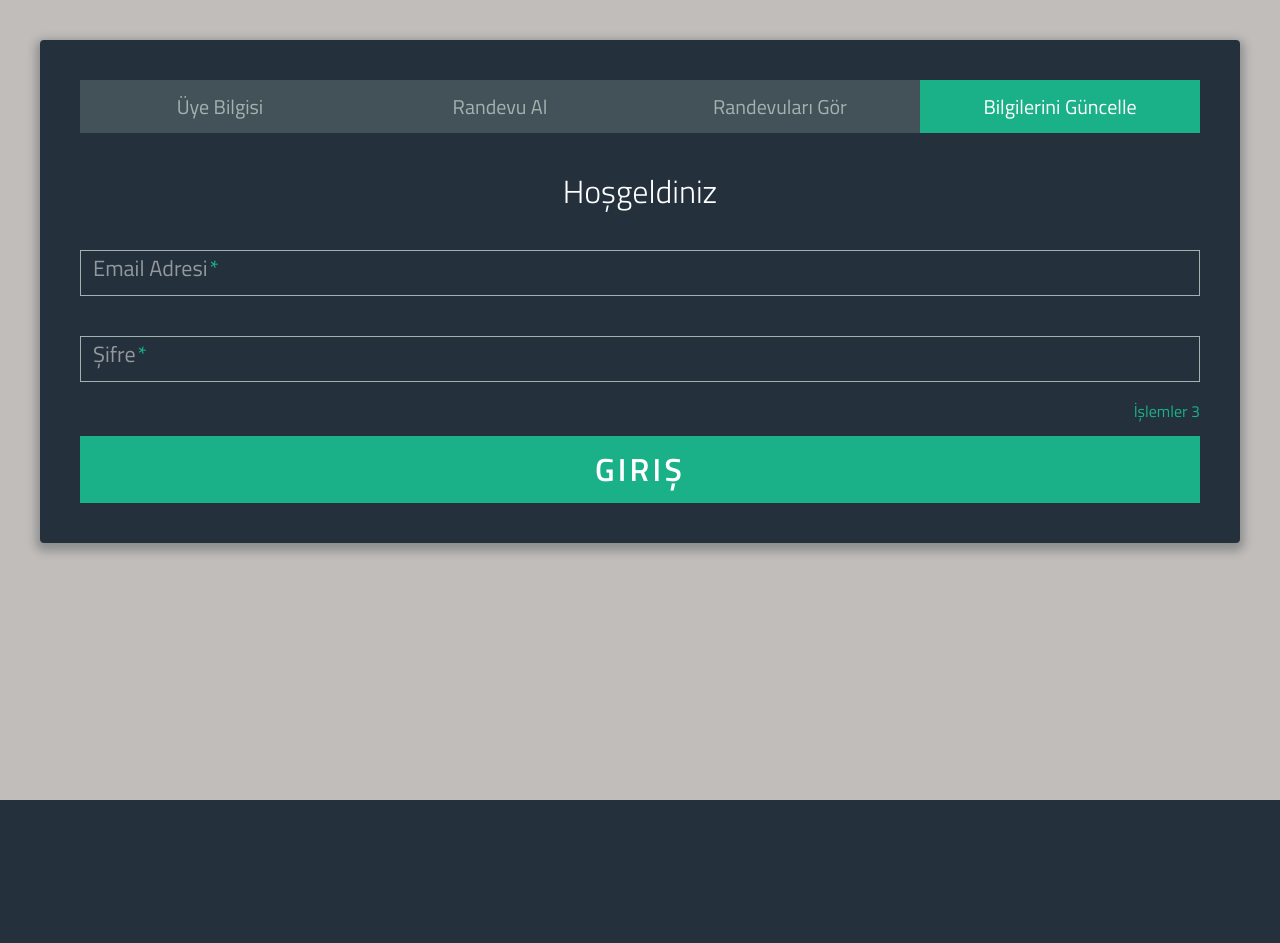
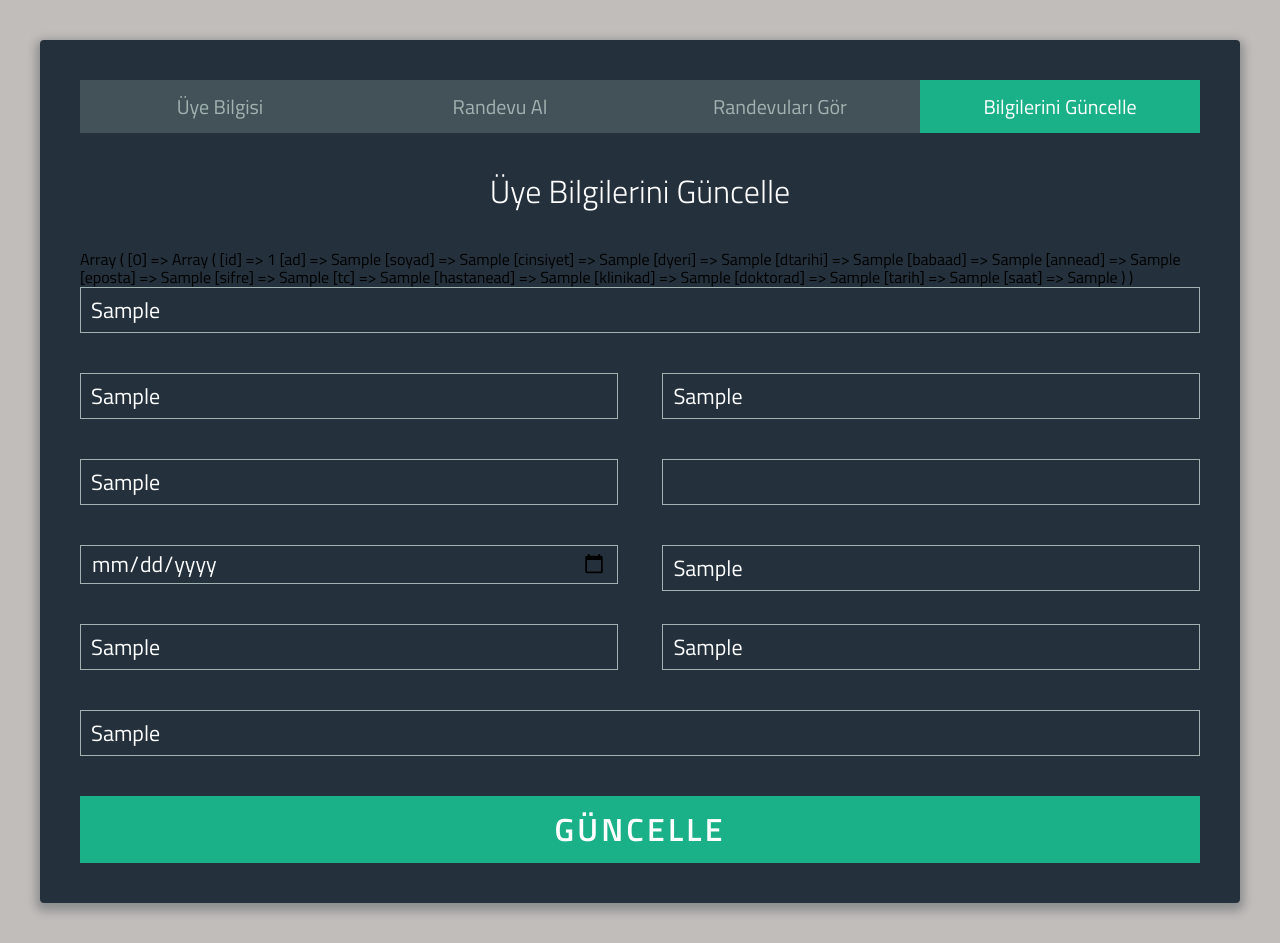
Before and after one commit to yusufdem1r/yusufsite, a PHP site: page /giris.php in a window 1280 px wide, after a click on "Bilgilerini Güncelle". Before the commit the page ends 800 px from the top, so only its background shows below. Run offline with PHP 8.4, Linux system fonts and the light colour scheme; tables that the repository leaves empty or names only in its code hold one stand-in row (values such as "Sample post"); data that the repository does not hold is empty; some libraries are stand-ins or nearby versions.

Commit message:
üye güncelleme kısmında üyenin bilgileri getirildi
üye bilgileri getirildi ama güncelleme kodunun yazılmasına rağmen
güncellemiyor bir türlü

```diff
--- a/giris.php
+++ b/giris.php
@@ -217,28 +217,86 @@ $komut3->execute(array($sorgutc["tc"],$_POST["hAd"],$_POST["kAd"],$_POST["dAd"],
           </form>
                </div>
                <div id="login3">
-          <h1>Hoşgeldiniz</h1>
+          <h1>Üye Bilgilerini Güncelle</h1>
 
-          <form action="/" method="post">
+          <form method="post">
+          <?php $baglanti2 = new PDO("mysql:dbname=hastane;host=localhost","root","");
+
+	  $komut = $baglanti2->query("(Select * from uyeler  where  tc=(Select tc from giris  order by id desc LIMIT 1)) ",PDO::FETCH_ASSOC);
+	  $sorgu1 = $komut->fetchALL(PDO::FETCH_ASSOC);
+
+		  print_r($sorgu1);
+         echo ' <div class="field-wrap">
+
+              <input type="text" required autocomplete="off" maxlength="11" value="'.$sorgu1['0']['tc'].'" name="tcno" />
+            </div>
+
+          <div class="top-row">
+            <div class="field-wrap">
+
+              <input type="text" required autocomplete="off" value="'.$sorgu1['0']['ad'].'" name="ad" />
+            </div>
 
             <div class="field-wrap">
-            <label>
-              Email Adresi<span class="req">*</span>
-            </label>
-            <input type="email"required autocomplete="off"/>
+
+              <input type="text"required autocomplete="off" value="'.$sorgu1['0']['soyad'].'" name="soyad" />
+            </div>
+          </div>
+  <div class="top-row">
+          <div class="field-wrap">
+
+            <input type="text"required autocomplete="off" value="'.$sorgu1['0']['cinsiyet'].'" name="cinsiyet"/>
           </div>
 
           <div class="field-wrap">
-            <label>
-              Şifre<span class="req">*</span>
-            </label>
-            <input type="password"required autocomplete="off"/>
+
+           <input type="text" required autocomplete="off" value="'.$sorgu1['0']['dYeri'].'" name="dYeri"/>
+          </div>
+    </div>
+      <div class="top-row">
+          <div class="field-wrap">
+
+
+             <input type="date"required autocomplete="off" value="value="'.$sorgu1['0']['dTarihi'].'"" name="dTarih"/>
           </div>
 
-          <p class="forgot"><a href="#">İşlemler 3</a></p>
+          <div class="field-wrap">
 
-          <button class="button button-block"/>Giriş</button>
+            <input type="text"required autocomplete="off" value="'.$sorgu1['0']['annead'].'" name="aAd"/>
+          </div>
+
+
+    </div>
+    <div class="top-row">
+          <div class="field-wrap">
+
+
+             <input type="text"required autocomplete="off" value="'.$sorgu1['0']['babaad'].'" name="bAd"/>
+          </div>
+
+          <div class="field-wrap">
+
+            <input type="email"required autocomplete="off" value="'.$sorgu1['0']['eposta'].'" name="email"/>
+          </div>
+    </div>
+       <div class="field-wrap">
+
+            <input type="text autocomplete="off" value="'.$sorgu1['0']['sifre'].'" name="sifre"/>
+          </div>
+
+          <button class="button button-block" type="submit" name="gncl">Güncelle</button>';
+		  ?>
           </form>
+          <?php
+		  if(isset($_POST["gncl"]))
+		  {
+		  $baglanti7 = new PDO("mysql:dbname=hastane;host=localhost","root","");
+
+ $komut7 = $baglanti7->query("update uyeler set ,ad=".$_POST["ad"].",soyad=".$_POST["soyad"].",cinsiyet=".$_POST["cinsiyet"].",dYeri=".$_POST["dYeri"].",dTarihi=".$_POST["dTarih"].",babaad=".$_POST["bAd"].",annead=".$_POST["aAd"].",eposta=".$_POST["email"].",sifre=".$_POST["sifre"]." where tc=".$_POST["tcno"]."",PDO::FETCH_ASSOC);
+	  $sorgu7 = $komut7->fetch(PDO::FETCH_ASSOC);
+		  execute($sorgu7);
+		  }
+		   ?>
 
         </div>
 
```
